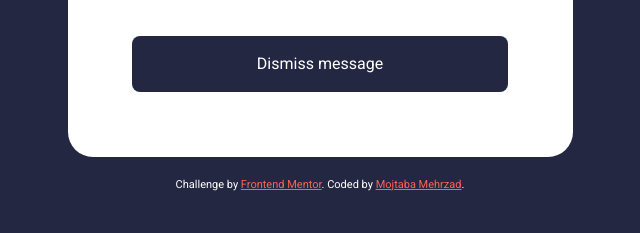
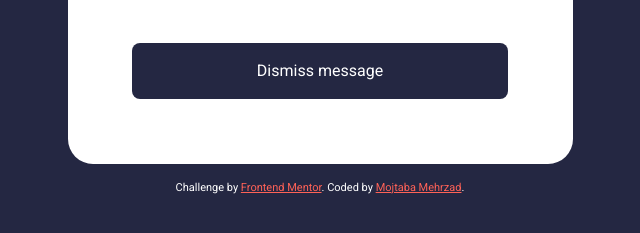
Before and after one commit to mojtaba-mehrzad/Newsletter-sign-up-form-with-success-message, a plain HTML site: page index.html in a window 1280 px wide. Shown: the part 475-708 px from the top of the page, without its empty margins (320-960 px from the left). Drawn offline with Linux system fonts and the light colour scheme.

Commit message:
updated footer

```diff
--- a/assets/css/style.css
+++ b/assets/css/style.css
@@ -181,10 +181,15 @@
     border: none;
   }
 
-  footer{
-    margin: 1.25rem;
-    .attribution{
-      color: var(--Dark-Slate-Grey);
+  .attribution{
+    font-size: 11px;
+    text-align: center;
+    color: var(--Dark-Slate-Grey);
+    margin-top: 1rem;
+    margin-bottom: 0.625rem;
+
+    a{
+      color: var(--Tomato);
     }
   }
 
@@ -282,7 +287,7 @@
     }
 
     .attribution{
-      color: white !important;
+      color: white;
     }
 
   }
--- a/index.html
+++ b/index.html
@@ -10,10 +10,6 @@
   <title>Frontend Mentor | Newsletter sign-up form with success message</title>
 
   <!-- Feel free to remove these styles or customise in your own stylesheet 👍 -->
-  <style>
-    .attribution { font-size: 11px; text-align: center; color: white; }
-    .attribution a { color: hsl(4, 100%, 67%); }
-  </style>
 </head>
 <body>
   <main>
```
